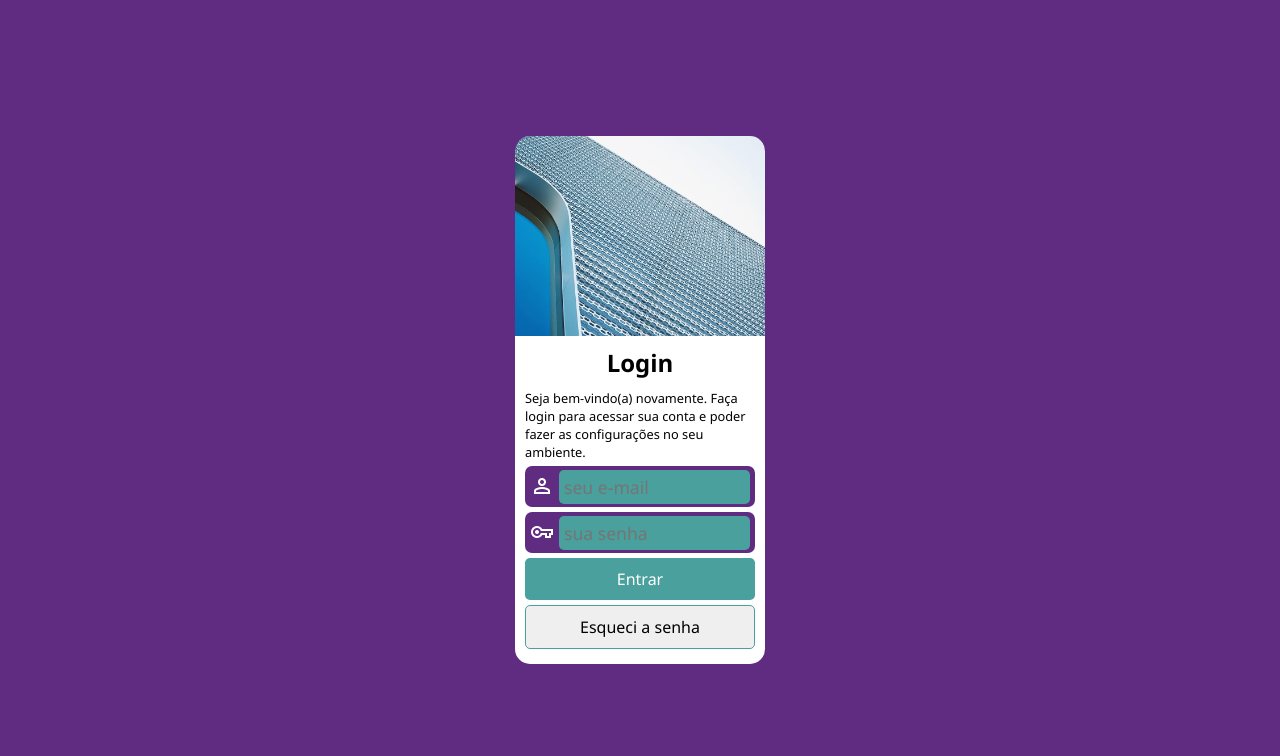
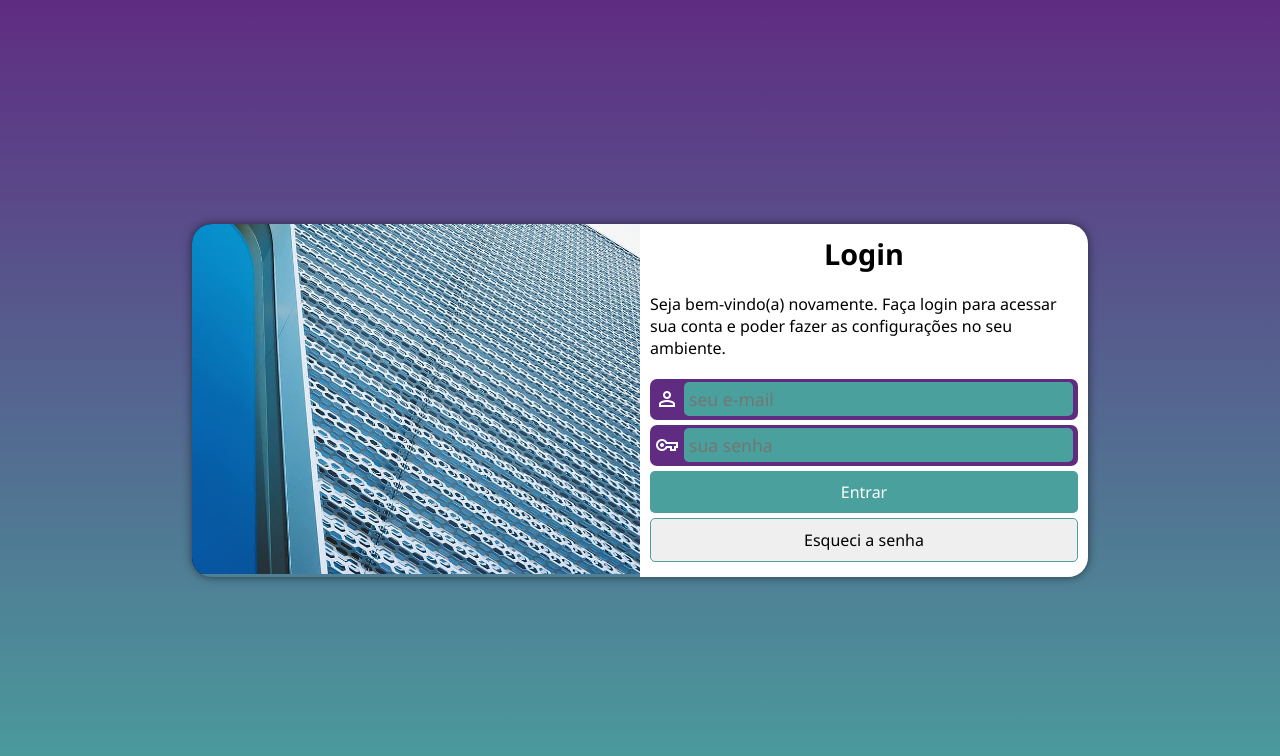
Before and after one commit to LuisNettoo/projeto-login, a plain HTML site: page index.html in a window 1280 px wide. Drawn offline with nearby package versions, Linux system fonts and the light colour scheme.

Commit message:
Criei as media queries

```diff
--- /dev/null
+++ b/css/media-query.css
@@ -0,0 +1,51 @@
+@charset "UTF-8";
+
+:root {
+    --green: #49a09d;
+    --purple: #5f2c82;
+}
+
+
+@media screen and (min-width: 768px) {
+    main {
+        background-image: linear-gradient(to bottom, var(--purple), var(--green));
+    }
+
+    .app {
+        display: flex;
+        width: 80vw;
+        height: min-content;
+        box-shadow: 0px 0px 10px rgba(0, 0, 0, 0.541);
+    }
+
+    .image {
+        min-height: 290px;
+
+    }
+}
+
+@media screen and (min-width: 992px) {
+    .app {
+        max-width: 70vw;
+    }
+
+    .image {
+        height: 350px;
+        width: 50%;
+        float: right;
+    }
+
+    .login {
+        float: left;
+        width: 50%;
+    }
+
+    .login h1 {
+        font-size: 1.8em;
+    }
+
+    .login p {
+        font-size: 1em;
+        margin: 20px 0px;
+    }
+}
--- a/css/style.css
+++ b/css/style.css
@@ -22,21 +22,24 @@ main {
 }
 
 .app {
-    max-width: 250px;
+    width: 250px;
+    height: 500px;
+    border-radius: 20px;
+    overflow: hidden;
+    box-shadow: 0px 0px 10px rgba(0, 0, 0, 0.541);
 }
 
 .image {
     width: 250px;
     height: 200px;
-    background: black url(../images/metal.jpg) no-repeat right center;
+    background: black url(../images/metal.jpg) no-repeat left bottom;
     background-size: cover;
-    border-radius: 15px 15px 0 0;
+
 }
 
 .login {
     padding: 10px;
     background-color: white;
-    border-radius: 0px 0px 15px 15px;
 }
 
 .login h1 {
--- a/index.html
+++ b/index.html
@@ -6,6 +6,7 @@
     <meta name="viewport" content="width=device-width, initial-scale=1.0">
     <title>Login</title>
     <link rel="stylesheet" href="css/style.css">
+    <link rel="stylesheet" href="css/media-query.css">
     <link rel="stylesheet" href="https://fonts.googleapis.com/css2?family=Material+Symbols+Outlined:opsz,wght,FILL,GRAD@20..48,100..700,..1,-50..200" />
     <link rel="stylesheet" href="https://fonts.googleapis.com/css2?family=Material+Symbols+Outlined:opsz,wght,FILL,GRAD@48,400,1,0" />
 </head>
```
